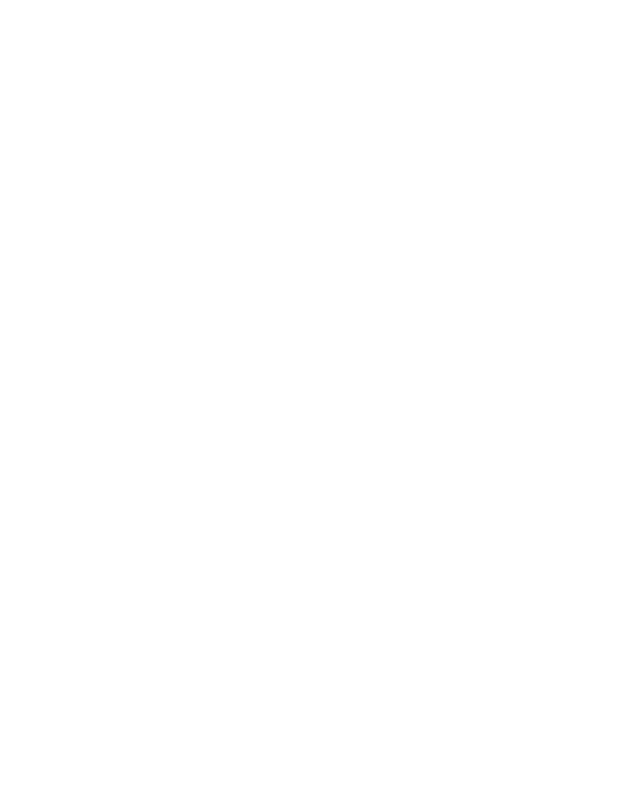
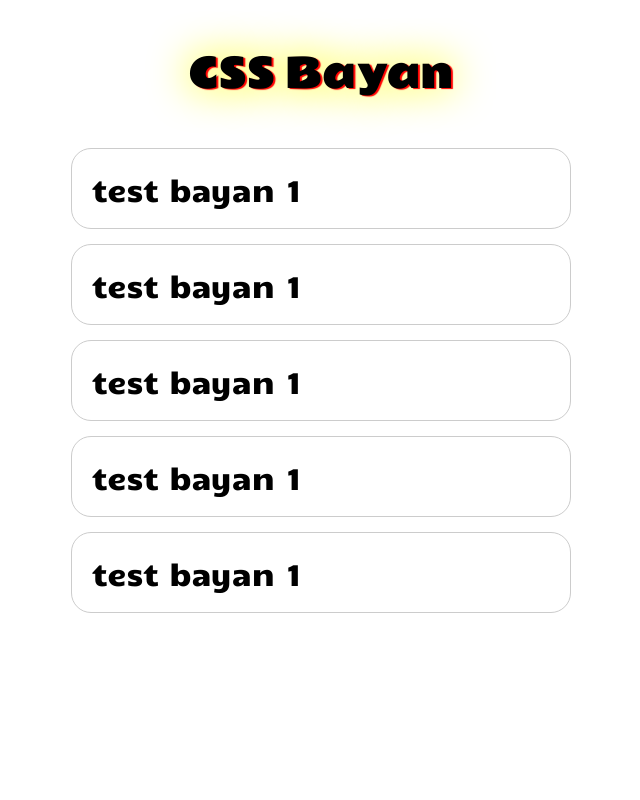
Before and after one commit to vulGUN/cssBayan, a plain HTML site: page index.html in a window 1280 px wide. Shown: the whole page, without its empty margins (319-959 px from the left). Drawn offline with Linux system fonts and the light colour scheme.

Commit message:
feat: add fonts (Fri, Mar 10, 2023 22:58:44)

```diff
--- a/index.html
+++ b/index.html
@@ -10,7 +10,26 @@
 </head>
 
 <body>
-
+  <div class="container">
+    <div class="title">CSS Bayan</div>
+    <div class="bayan-wrap">
+      <div class="bayan" tabindex="1">test bayan 1
+        <div class="bayan-img img_1"></div>
+      </div>
+      <div class="bayan" tabindex="1">test bayan 1
+        <div class="bayan-img img_1"></div>
+      </div>
+      <div class="bayan" tabindex="1">test bayan 1
+        <div class="bayan-img img_1"></div>
+      </div>
+      <div class="bayan" tabindex="1">test bayan 1
+        <div class="bayan-img img_1"></div>
+      </div>
+      <div class="bayan" tabindex="1">test bayan 1
+        <div class="bayan-img img_1"></div>
+      </div>
+    </div>
+  </div>
 </body>
 
 </html>
--- a/style.css
+++ b/style.css
@@ -0,0 +1,122 @@
+@font-face {
+  font-family: 'RammettoOne';
+  src: url(./assets/fonts/RammettoOne-Regular.ttf);
+}
+@font-face {
+  font-family: 'Candal';
+  src: url(./assets/fonts/Candal-Regular.ttf);
+}
+
+body {
+  font-family: 'Candal';
+  margin: 0;
+  padding: 0;
+}
+
+* {
+  box-sizing: border-box;
+}
+
+.container {
+  padding: 40px 20px;
+  /* display: flex;
+  flex-direction: column; */
+}
+
+.title {
+  font-family: 'RammettoOne';
+  font-size: 40px;
+  text-align: center;
+  text-shadow: 2px 1px 1px red, 0 0 1em rgb(255, 255, 0);
+}
+
+.bayan-wrap {
+  margin: 0 auto;
+  margin-top: 40px;
+  max-width: 500px;
+}
+
+.bayan {
+  position: relative;
+  display: flex;
+  align-items: baseline;
+  justify-content: space-between;
+  min-height: 0;
+  column-gap: 50px;
+  font-size: 30px;
+  padding: 20px;
+  margin-top: 15px;
+  border: 1px solid #ccc;
+  border-radius: 20px;
+  background-color: transparent;
+  transition: all 0.3s;
+  cursor: pointer;
+  overflow: hidden;
+}
+
+.bayan::after {
+  content: '';
+  background: url(./assets/img/plus-solid.svg) center no-repeat;
+  width: 22px;
+  height: 22px;
+  opacity: 0;
+  transition: all 0.1s;
+}
+
+.bayan:focus {
+  min-height: 320px;
+  color: blue;
+}
+
+.bayan:focus::after {
+  transform: rotate(-45deg);
+}
+
+.bayan-img {
+  position: absolute;
+  width: 300px;
+  height: 200px;
+  top: 90px;
+  left: 50%;
+  transform: translateX(-50%);
+  background-color: #ccc;
+  border-radius: 20px;
+  transition: all 0.3s;
+}
+
+.bayan:focus .bayan-img {
+  display: block;
+}
+
+.bayan-wrap:hover .bayan::after {
+  opacity: 1;
+}
+
+@media (min-width: 821px) {
+  .bayan:hover {
+    color: blue;
+    min-height: 320px;
+  }
+
+  .bayan:hover::after {
+    transform: rotate(-45deg);
+  }
+
+  .bayan:hover .bayan-img {
+    /* display: block; */
+  }
+}
+
+@media (max-width: 820px) {
+  .bayan::after {
+    opacity: 1;
+  }
+
+  .title {
+    font-size: 34px;
+  }
+
+  .bayan {
+    font-size: 22px;
+  }
+}
```
Also changed, not shown: assets/fonts/Candal-Regular.ttf (added), assets/fonts/RammettoOne-Regular.ttf (added), assets/img/plus-solid.svg (added).
